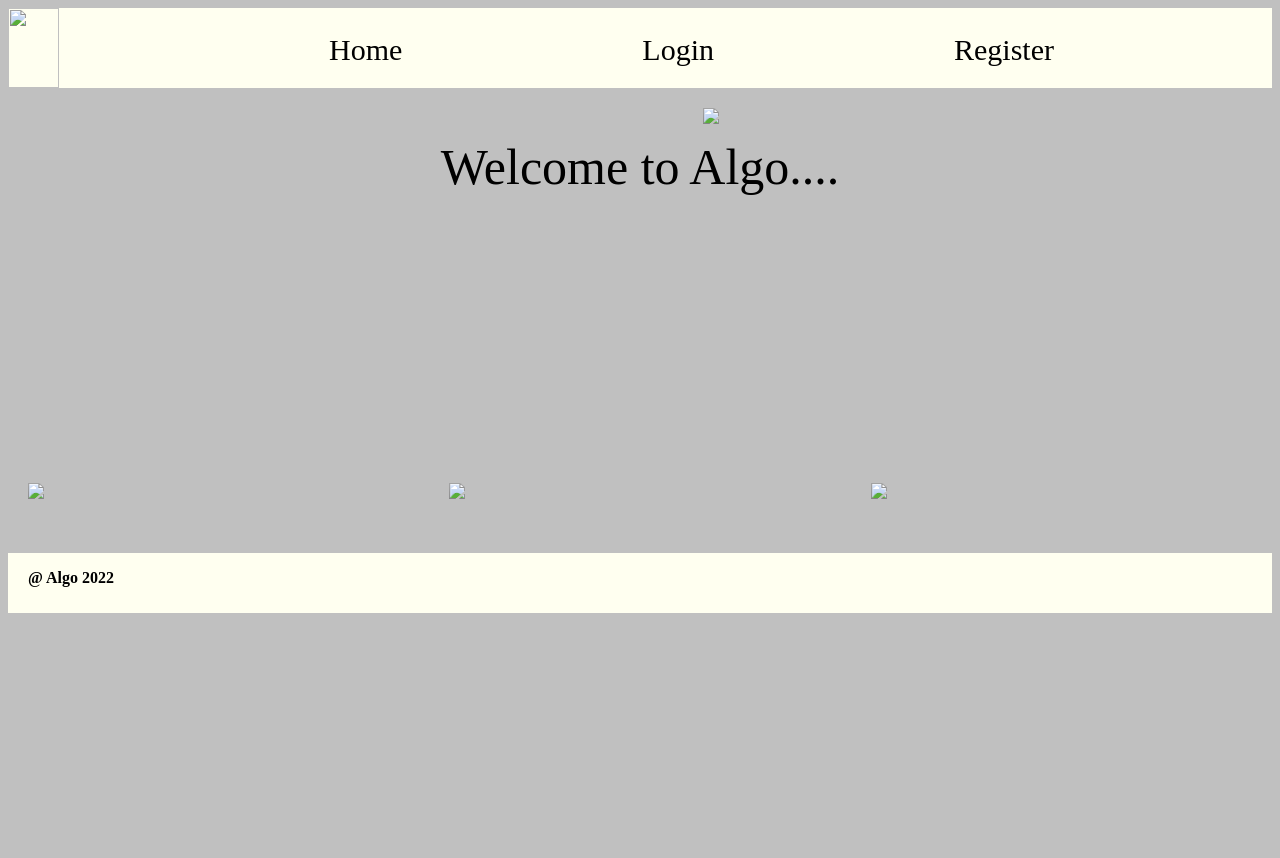
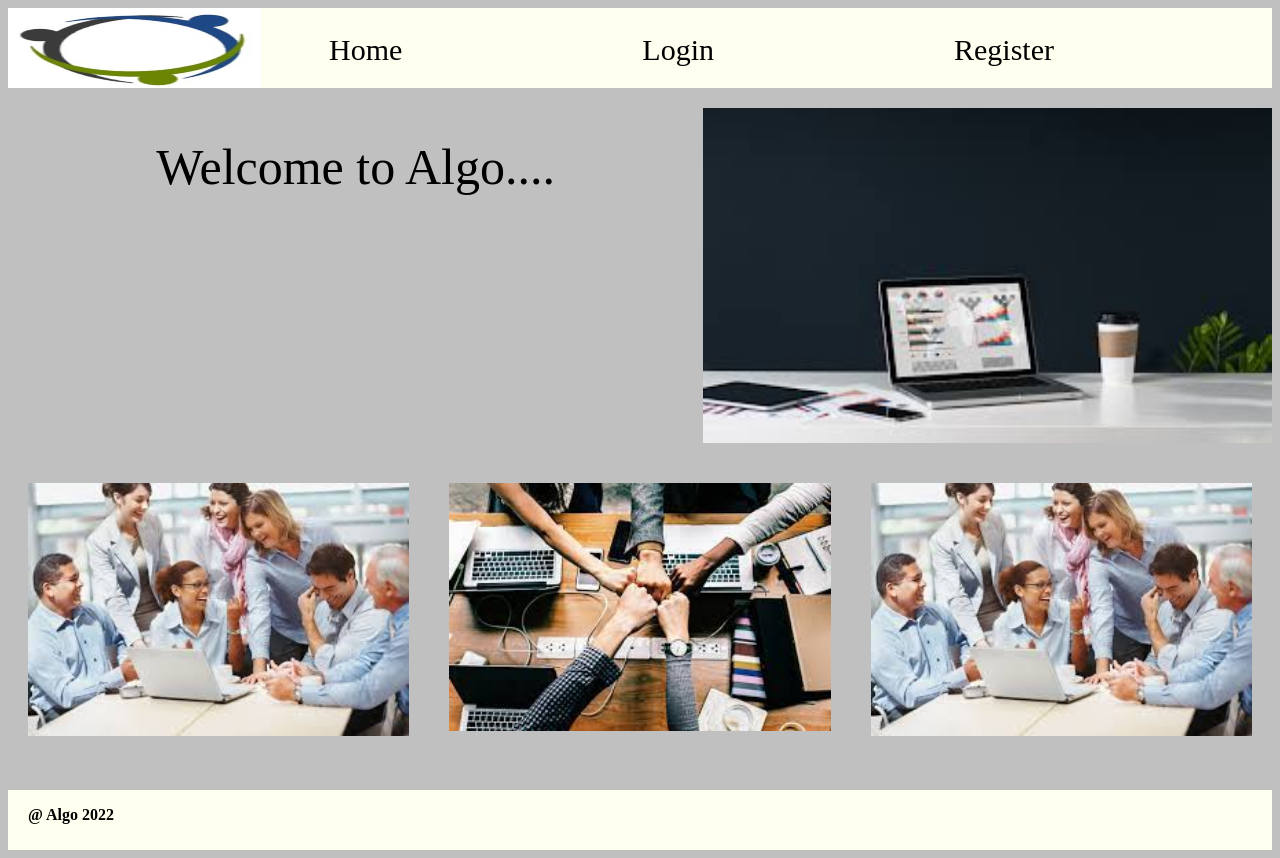
Before and after one commit to Ridhunaa/algo, a plain HTML site: page index.html in a window 1280 px wide. Before the commit the page ends 800 px from the top, so only its background shows below. Drawn offline with Linux system fonts and the light colour scheme; files that its build step writes are made by us from their sources.

Commit message:
Update index.html

```diff
--- a/index.html
+++ b/index.html
@@ -1,12 +1,12 @@
 <!DOCTYPE html>
 <head>
 <title>algo</title>
-<link rel="stylesheet" href="css/style.css">
+<link rel="stylesheet" href="style.css">
 </head>
 <body>
 <div id="container">
 <div id="header">
-<img src="images/logonx.jpg">
+<img src="logonx.jpg">
 <ul>
 <li><a href="#">Home</a></li>
 <li><a href="#">Login</a></li>
@@ -14,20 +14,20 @@
 </ul>
 </div>
 <div id="banner">
-<img src="images/img1.jpg">
+<img src="img1.jpg">
 </div>
 <div id="content1">
 <p>Welcome to Algo....</p>
 </div>
 <div class="row">
   <div class="column">
-    <img src="images/img4.jpg" style="width:100%">
+    <img src="img4.jpg" style="width:100%">
   </div>
   <div class="column">
-    <img src="images/img3.jpg" style="width:100%">
+    <img src="img3.jpg" style="width:100%">
   </div>
   <div class="column">
-    <img src="images/img4.jpg" style="width:100%">
+    <img src="img4.jpg" style="width:100%">
   </div>
 </div>
 </div>
```
